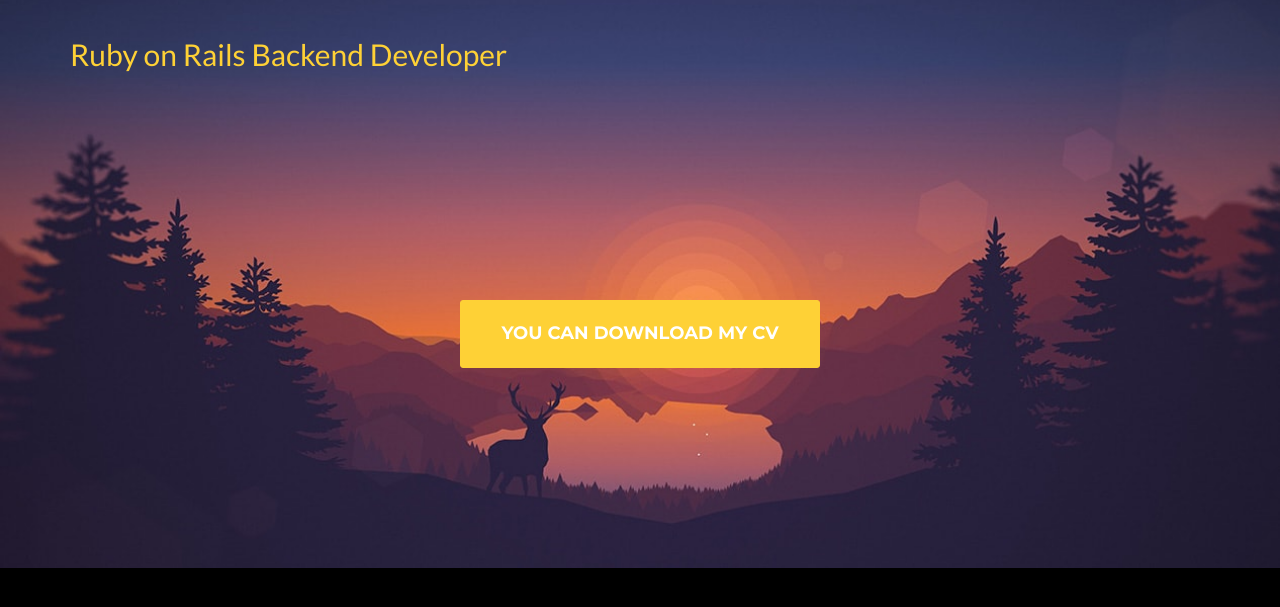
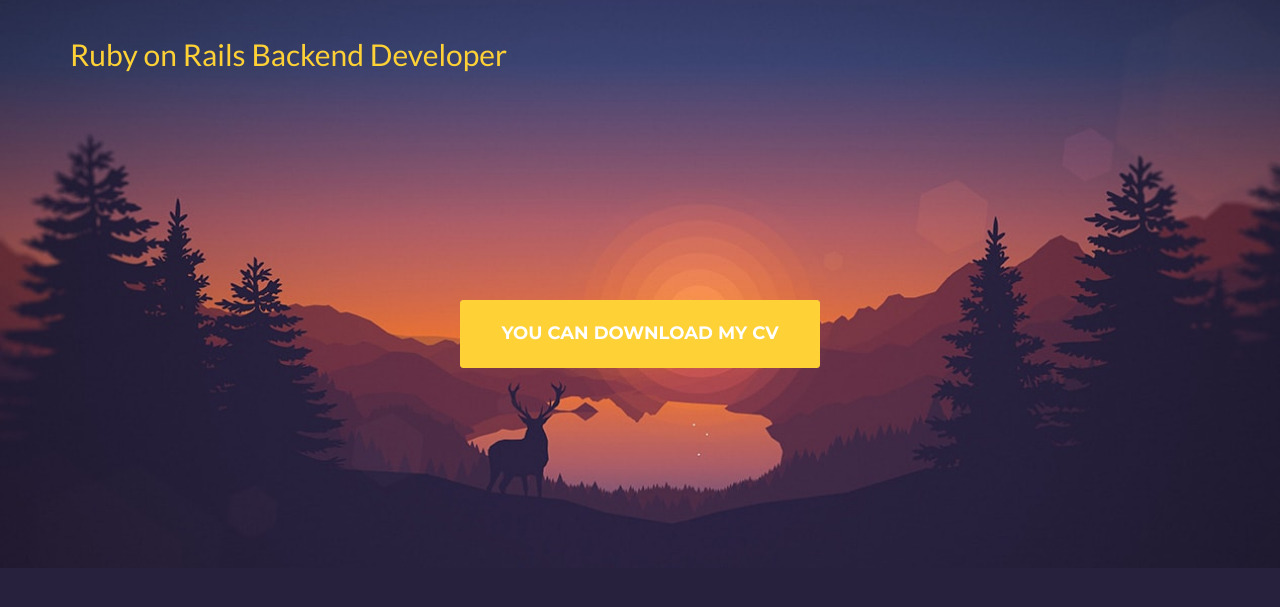
Before and after one commit to aiw3ndil/albertoliva, a Jekyll site: the page built from index.html, in a window 1280 px wide. Shown: the top 607 px of the page. Built offline with Jekyll 4.4.1, drawn with Linux system fonts in a browser that asks for light colours; some web fonts are replaced.

Commit message:
Background color

```diff
--- a/_includes/css/agency.css
+++ b/_includes/css/agency.css
@@ -864,5 +864,5 @@ img::-moz-selection {
 
 body {
     webkit-tap-highlight-color: #{{ site.data.template.color.primary }};
-    background-color: #000;
+    background-color: #27213d;
 }
```
